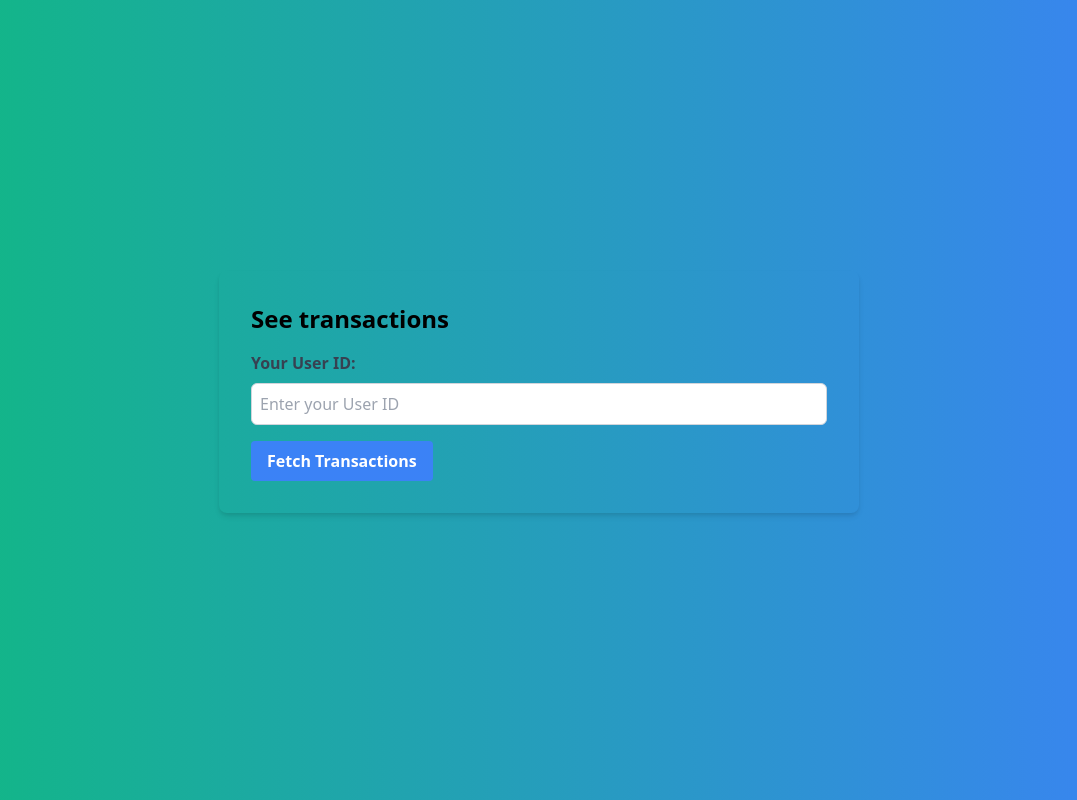
After one commit to GuptajiRocks/data-science-sem3, a Flask app: page /userBalport in a window 1280 px wide. The commit adds this page. Shown: the whole page, without its empty margins (101-1178 px from the left). Run offline with Flask 3, Linux system fonts and the light colour scheme.

Commit message:
uid fetch transac portal build

```diff
--- a/Courses/payment/trialone/one.py
+++ b/Courses/payment/trialone/one.py
@@ -1,7 +1,8 @@
 from flask import Flask, render_template, request
 from waitress import serve
 import mysql.connector as mc
-from msq import insertMoney, get_data_from_db
+from msq import *
+from flask_login import LoginManager
 
 app = Flask(__name__)
 
@@ -31,6 +32,10 @@ def tranfer_money():
     else:
         return render_template("error.html")
 
+@app.route("/userBalport")
+def uidpage():
+    return render_template("userBalform.html")
+
 
 if __name__ == "__main__":
     serve(app, host="0.0.0.0", port=8000)
--- /dev/null
+++ b/Courses/payment/trialone/templates/userBalform.html
@@ -0,0 +1,31 @@
+<!DOCTYPE html>
+<html lang="en">
+<head>
+    <meta charset="UTF-8">
+    <meta name="viewport" content="width=device-width, initial-scale=1.0">
+    <title>Payment Form</title>
+    <link href="https://cdn.jsdelivr.net/npm/tailwindcss@2.2.19/dist/tailwind.min.css" rel="stylesheet">
+</head>
+<body class="bg-gradient-to-r from-green-500 to-blue-500 h-screen">
+    <div class="flex justify-center items-center h-screen">
+        <div class="bg-aqua p-8 rounded-lg shadow-md w-1/2 mb-4">
+            <h2 class="text-2xl font-bold mb-4">See transactions</h2>
+            <form action="/userBaldisp">
+                <div class="mb-4">
+                    <label for="userId" class="block text-gray-700 font-bold mb-2">Your User ID:</label>
+                    <input type="text" id="userId" name="userId" class="border border-gray-300 rounded-md p-2 w-full" placeholder="Enter your User ID">
+                </div>
+                <!-- <div class="mb-4">
+                    <label for="receiverId" class="block text-gray-700 font-bold mb-2">Receiver's User ID:</label>
+                    <input type="text" id="receiverId" name="receiverId" class="border border-gray-300 rounded-md p-2 w-full" placeholder="Enter receiver's User ID">
+                </div>
+                <div class="mb-4">
+                    <label for="amount" class="block text-gray-700 font-bold mb-2">Amount:</label>
+                    <input type="number" id="amount" name="amount" class="border border-gray-300 rounded-md p-2 w-full" placeholder="Enter amount">
+                </div> -->
+                <button type="submit" class="bg-blue-500 hover:bg-blue-700 text-white font-bold py-2 px-4 rounded">Fetch Transactions</button>
+            </form>
+        </div>
+    </div>
+</body>
+</html>
```
Also changed, not shown: Courses/payment/trialone/msq.py (+20 -0 lines), Courses/payment/trialone/templates/allBal.html (+5 -6 lines).
